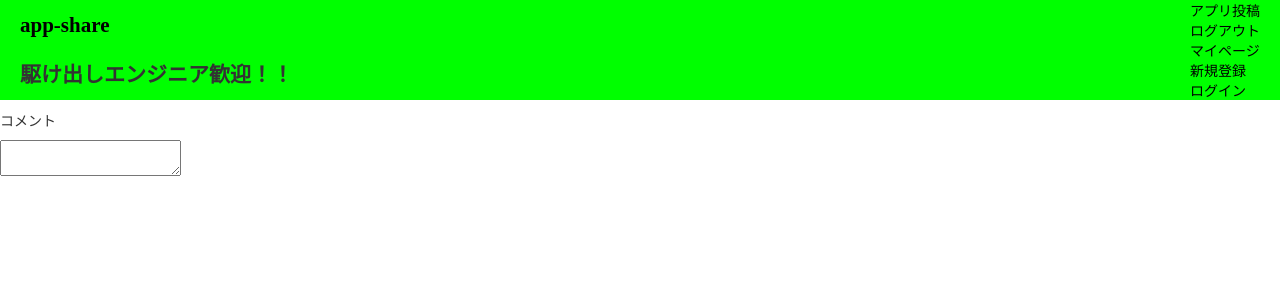
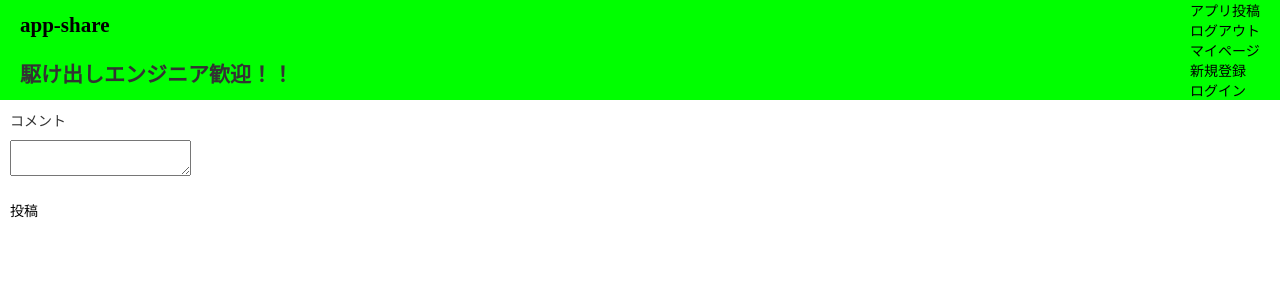
Before and after one commit to doshara1280/app-share, an Angular app: page /comment in a window 1280 px wide. Shown: the top 300 px of the page. Built offline with nearby package versions, Linux system fonts and the light colour scheme.

Commit message:
コメント投稿ページを微修正

```diff
--- a/src/app/comment/comment.component.css
+++ b/src/app/comment/comment.component.css
@@ -0,0 +1,7 @@
+.comment-post {
+  margin-bottom: 20px;
+}
+
+.signup_data {
+  margin-left: 10px;
+}
--- a/src/app/comment/comment.component.html
+++ b/src/app/comment/comment.component.html
@@ -1,4 +1,9 @@
-<div class="signup_data">
-  <p>コメント</p>
-  <textarea class="comment-post"></textarea>
-</div>
+<form>
+  <div class="signup_data">
+    <p>コメント</p>
+    <textarea class="comment-post"></textarea>
+    <nav>
+      <a routerLink="/webapp-show">投稿</a>
+    </nav>
+  </div>
+</form>
```
